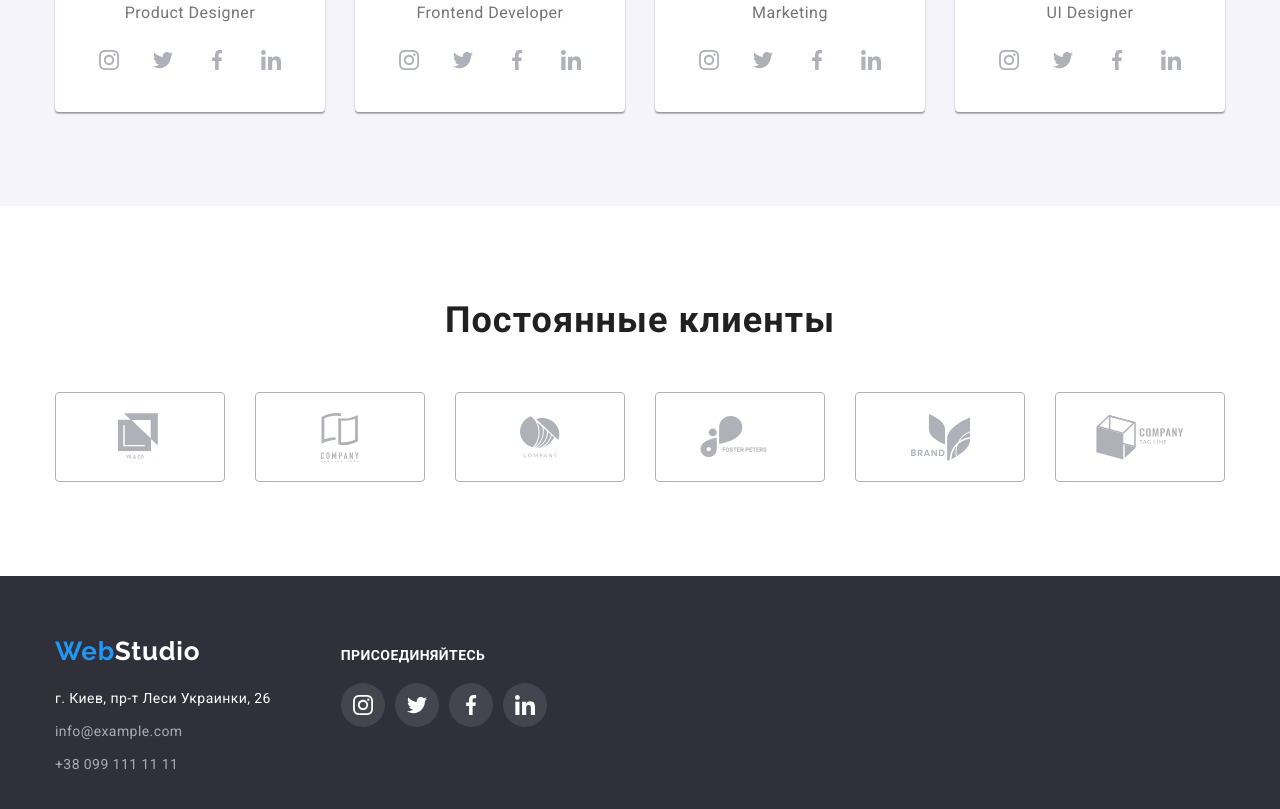
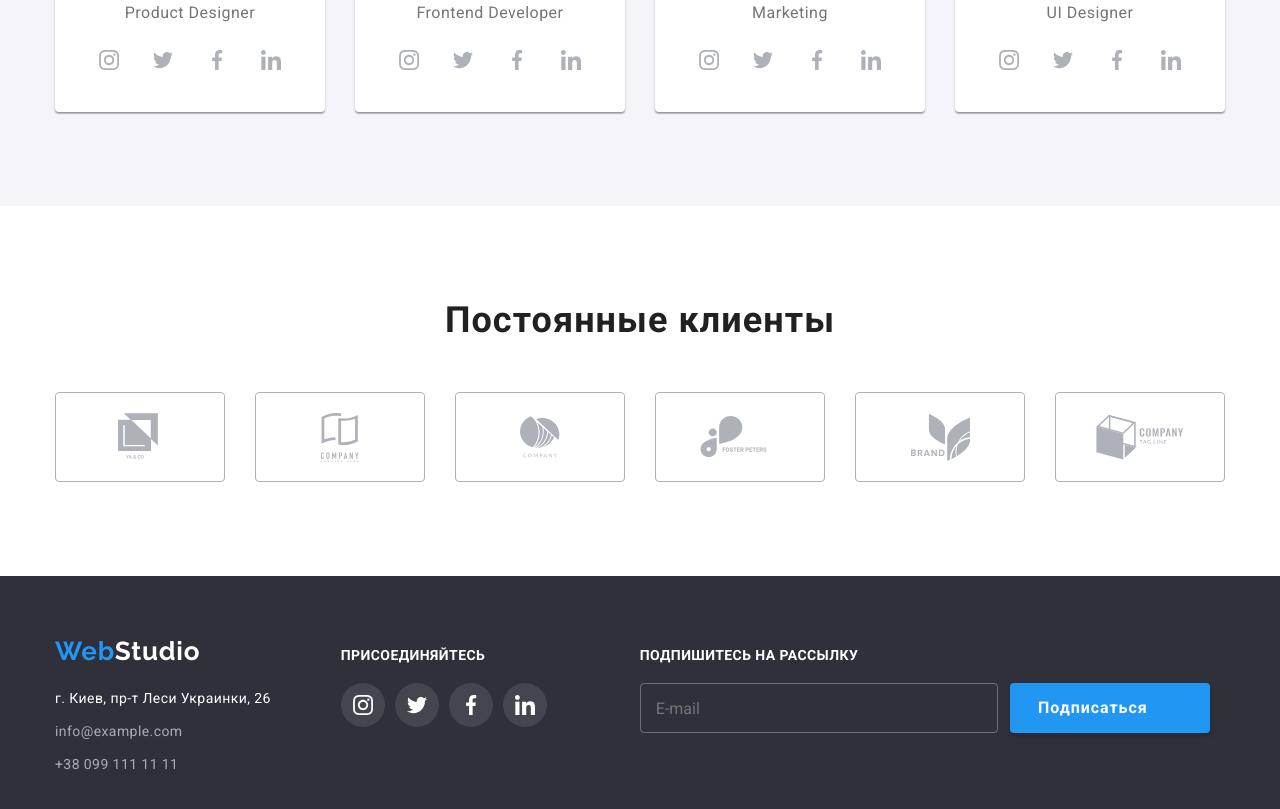
Before and after one commit to ZhukovMikhail/goit-markup-hw-06, a plain HTML site: page index.html in a window 1280 px wide. Shown: the part 2099-2908 px from the top of the page. Drawn offline with nearby package versions, Linux system fonts and the light colour scheme.

Commit message:
Написал Футер-сабмит-бокс
Написал Футер-сабмит-бокс

```diff
--- a/CSS/styles.css
+++ b/CSS/styles.css
@@ -199,13 +199,17 @@ body {
   cursor: pointer;
   border-style: hidden;
   transition: var(--transition-hover-focus);
+  box-shadow: 0px 4px 4px rgba(0, 0, 0, 0.15);
 }
 
 .hero-button:hover,
-.hero-button:focus {
+.hero-button:focus,
+.fotter-submit-button:hover,
+.fotter-submit-button:focus {
   color: #ffffffee;
   background: #097fe0;
   outline: none;
+  box-shadow: 0px 4px 4px rgba(0, 0, 0, 0.15);
 }
 /*===========Section Hero END==========*/
 
@@ -465,6 +469,67 @@ body {
   background-color: var(--accent-color);
   outline: none;
 }
+.fotter-submit-box {
+  margin-left: 93px;
+}
+.fotter-submit-tittle {
+  font-family: var(--main-font);
+  margin-bottom: 20px;
+  font-style: normal;
+  font-weight: bold;
+  font-size: 14px;
+  line-height: 1.142;
+  letter-spacing: 0.03em;
+  text-transform: uppercase;
+
+  color: #ffffff;
+}
+.footer-submit-box {
+  display: flex;
+}
+.footer-submit-form {
+  width: 358px;
+  height: 50px;
+
+  margin-right: 12px;
+  padding: 16px 15px;
+
+  font-family: var(--main-font);
+  color: rgba(255, 255, 255, 0.6);
+  border: 1px solid rgba(255, 255, 255, 0.3);
+  box-sizing: border-box;
+  /* filter: drop-shadow(0px 4px 4px rgba(0, 0, 0, 0.15)); */
+  border-radius: 4px;
+  background-color: rgba(0, 0, 0, 0);
+}
+.fotter-submit-button {
+  display: flex;
+  align-items: center;
+  text-align: center;
+  justify-content: center;
+  /* padding-left: 29px;
+  padding-right: 28px; */
+  width: 200px;
+  height: 50px;
+  font-family: var(--main-font);
+  font-style: normal;
+  font-weight: bold;
+  font-size: 16px;
+  line-height: 1.87;
+  letter-spacing: 0.06em;
+  color: #ffffff;
+  border-style: hidden;
+  background: #2196f3;
+  box-shadow: 0px 4px 4px rgba(0, 0, 0, 0.15);
+  border-radius: 4px;
+  transition: var(--transition-hover-focus);
+}
+.fotter-submit-button-icon {
+  width: 24px;
+  height: 24px;
+  margin-left: 10px;
+  fill: #fff;
+}
 /*======= Footer END ==========*/
 /*============Portfolio main sec==========*/
 
@@ -639,5 +704,8 @@ body {
   width: 18px;
   height: 18px;
 }
+.user-data-form {
+  position: absolute;
+}
 
 /*============= Modal window End =======================*/
--- a/index.html
+++ b/index.html
@@ -317,17 +317,39 @@
                     </li>
                 </ul>
         </div>
+        <div class="fotter-submit-box">
+            <h2 class="fotter-submit-tittle" >Подпишитесь на рассылку</h2>
+            <form class="footer-submit-box" name="sign-up-form" autocomplete="on" novalidate>
+                <input class="footer-submit-form" type="email" name="user-email" placeholder="E-mail">
+                <button class="fotter-submit-button" type="submit">Подписаться
+                    <svg class="fotter-submit-button-icon">
+                        <use href="./images/sprite.svg#icon-send"></use>
+                    </svg>
+                </button>
+            </form>
+        </div>
     </div>
 </footer>
+<!-- Fotter END -->
+
+<!-- Modal Window -->
 <div class="backdrop is-hidden" data-modal>
     <div class="modal">
         <button type="button" class="modal-close-btn" data-modal-close>
-        <svg class="close-btn-icon">
-            <use href="./images/sprite.svg#icon-close-black-18dp-1"></use>
-        </svg>
-    </button>
+            <svg class="close-btn-icon">
+                <use href="./images/sprite.svg#icon-close-black-18dp-1"></use>
+            </svg>
+        </button>
+      <form class="user-data-form">
+            <label>Имя<input type="text" name="user-name"></label>
+            <label>Телефон<input type="tel" name="user-tel"></label>
+            <label>Почта<input type="email" name="user-email"></label>
+            <label>Комментарий<textarea type="text" name="user-comment"></label>
+        </form>
     </div>
 </div>
 <script src="./js/modal.js"></script>
+
+<!-- Modal Window END-->
 </body>
 </html>
```
Also changed, not shown: portfolio.html (+19 -4 lines), images/icons/icon send.svg (added), images/icons/sprite.svg (deleted), images/sprite.svg, 3 other files.
